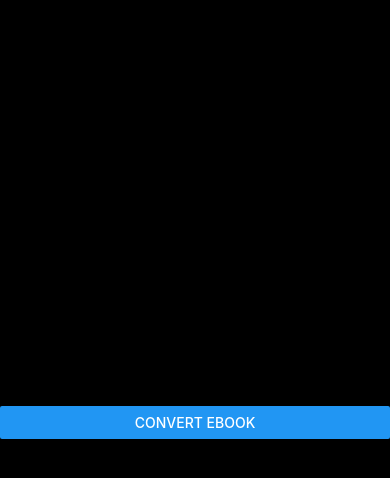
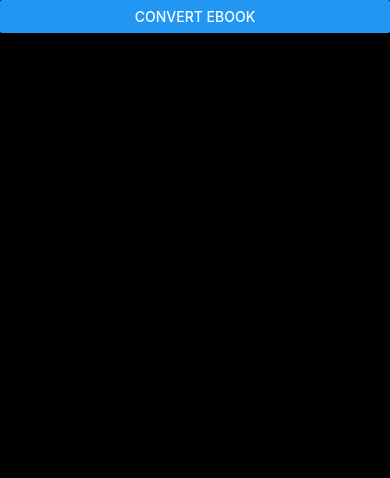
Before and after one commit to herreraj82/my-app, a React Native app: screen / in a window 390 px wide. Shown: the top 478 px of the page. Built offline with nearby package versions, Linux system fonts and the light colour scheme.

Commit message:
refactoring

```diff
--- a/App.js
+++ b/App.js
@@ -59,7 +59,6 @@ export default function App() {
         backgroundColor: "black",
       }}
     >
-      {sentences.length > 0 && (<ContentPane handlePress={handlePress} sentences={sentences} currPage={currPage}/>)}
       <MainScreen sentences={sentences} osaat={osaat} handlePress={handlePress} currPage={currPage} setCurrPage={setCurrPage}/>
     </View>
   );
--- a/mainscreen.js
+++ b/mainscreen.js
@@ -8,11 +8,14 @@ import {
     Dimensions,
   }                          from "react-native";
   import FooterBar from "./footerbar";
+  import ContentPane from "./contentpane";
 
   export default function MainScreen(props) {
     return(
-        <View style={{ width: "100%" }}>
+        <View style={{ width: "100%" ,flex:1}}>
             {!props.sentences && <Button title="Convert Ebook" onPress={props.osaat} />}
+
+            {props.sentences.length > 0 && (<ContentPane handlePress={props.handlePress} sentences={props.sentences} currPage={props.currPage}/>)}
 
             {props.sentences.length > 0 && ( <FooterBar handlePress={props.handlePress} sentences={props.sentences} currPage={props.currPage} setCurrPage={props.setCurrPage}/>)}
       </View>
```
